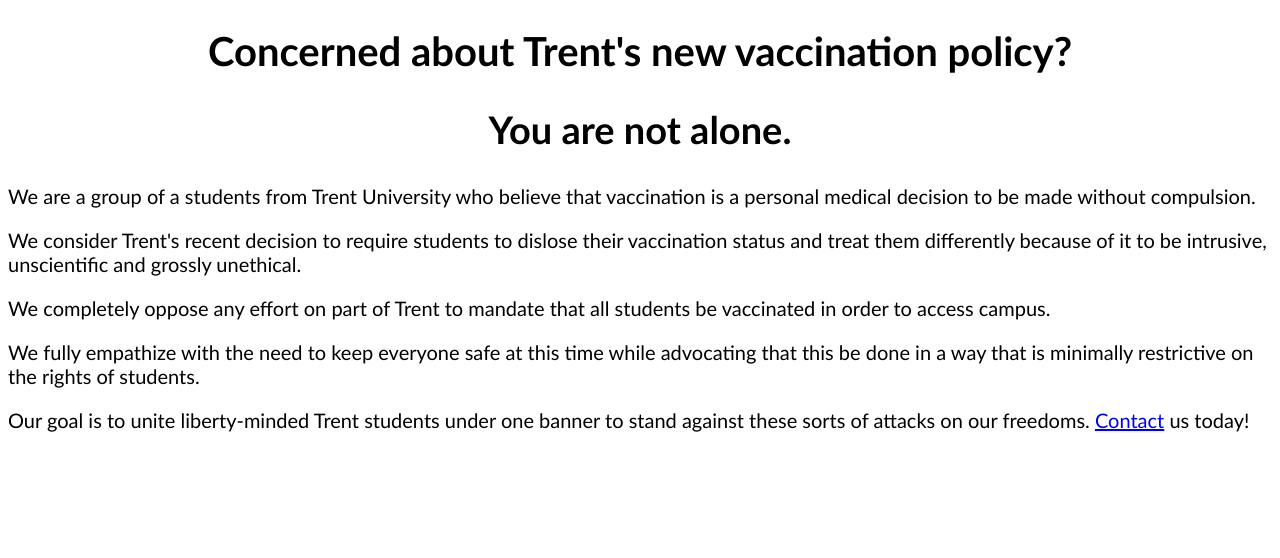
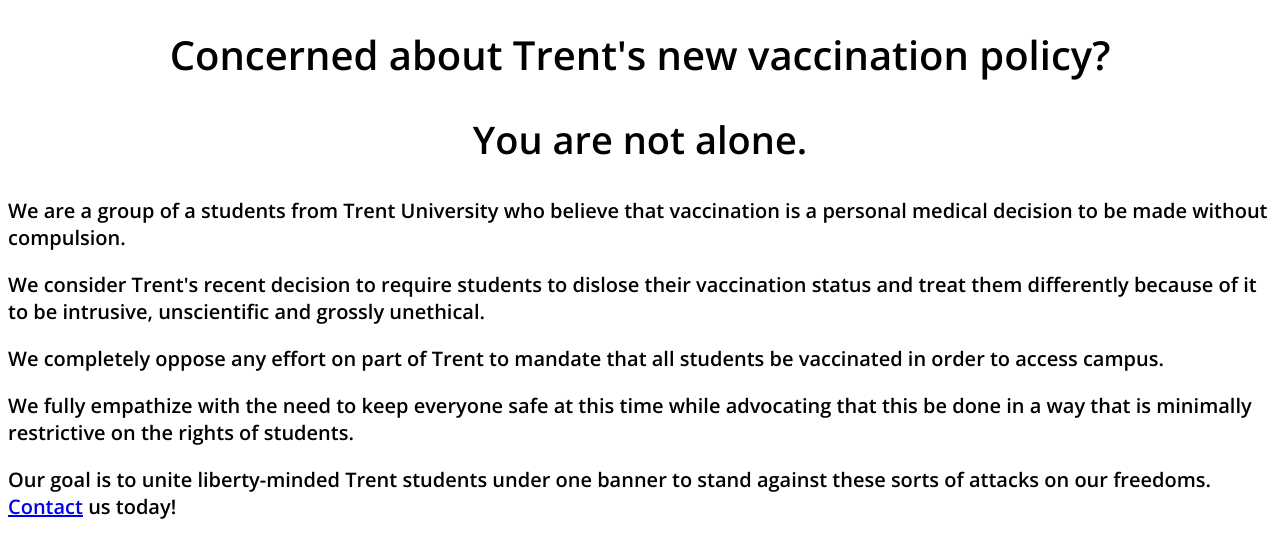
Before and after one commit to trentstudents4vaccinechoice/trentstudents4vaccinechoice.github.io, a plain HTML site: page index.html in a window 1280 px wide. Drawn offline with nearby package versions, Linux system fonts and the light colour scheme.

Commit message:
Update index.html

```diff
--- a/index.html
+++ b/index.html
@@ -1,19 +1,20 @@
 <!DOCTYPE html>
 <html>
+	<link href="https://fonts.googleapis.com/css2?family=Open+Sans:wght@600&display=swap" rel="stylesheet">
 	<style>
 	h1 {
 		text-align: center;
 		font-size: 40px;
-  		font-family: calibri;
+  		font-family: 'Open Sans', sans-serif;
 	   }
 	h2 {
 		text-align: center;
 		font-size: 38px;
-		font-family: calibri;
+		font-family: 'Open Sans', sans-serif;
 	   }
 	p {
 		font-size: 20px;
-		font-family: calibri;
+		font-family: 'Open Sans', sans-serif;
 		}
 
 	</style>
```
